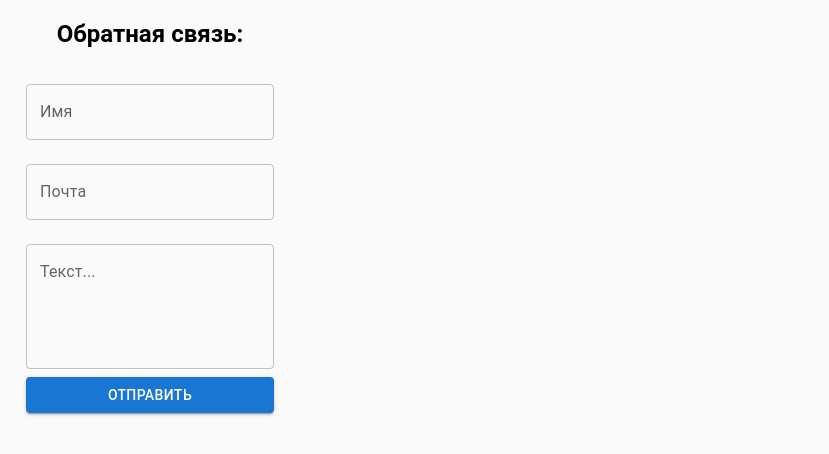
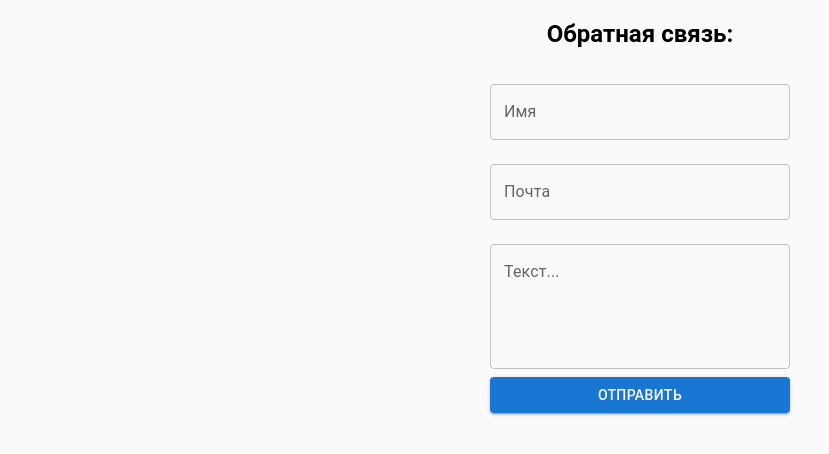
Before and after one commit to tyumen-777/tyumen777-tutorial, a React (Create React App) app: page / in a window 1280 px wide. Shown: the top 454 px of the page, without its empty margins (0-829 px from the left). Built offline with nearby package versions, Linux system fonts and the light colour scheme.

Commit message:
feat: Реализация формы отправки отзыва

```diff
--- a/src/components/Feedback.js
+++ b/src/components/Feedback.js
@@ -6,29 +6,39 @@ const styles = {
     display: "flex",
     flexDirection: "column",
     maxWidth: "300px",
-    textAlign: "center"
+    textAlign: "center",
+    margin: "0 auto",
   },
   form: {
     display: "flex",
     flexDirection: "column",
     maxWidth: "300px",
-    margin: "0 auto",
-  }
+  },
 };
 
 const Feedback = () => {
+  const [name, setName] = React.useState('');
+
+  const handleSubmit = (e) => {
+    e.preventDefault();
+  };
+
+  const handleChange = (e) => {
+    setName(e.target.value)
+  }
+
   return (
     <div style={styles.wrapper}>
       <h2>Обратная связь:</h2>
-      <form style={styles.form}>
-        <TextField label="Имя" variant="outlined" type="text" margin="normal" />
+      <form style={styles.form} onSubmit={handleSubmit}>
+        <TextField label="Имя" variant="outlined" type="text" margin="normal" value={name} onChange={handleChange}/>
         <TextField label="Почта" type="email" margin="normal" />
         <TextField
-            label="Текст..."
-            type="text"
-            margin="normal"
-            multiline
-            rows="4"
+          label="Текст..."
+          type="text"
+          margin="normal"
+          multiline
+          rows="4"
         />
         <Button variant="contained" type="submit">
           Отправить
```
